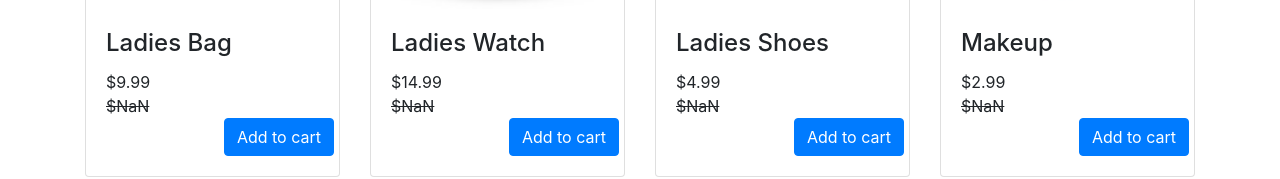
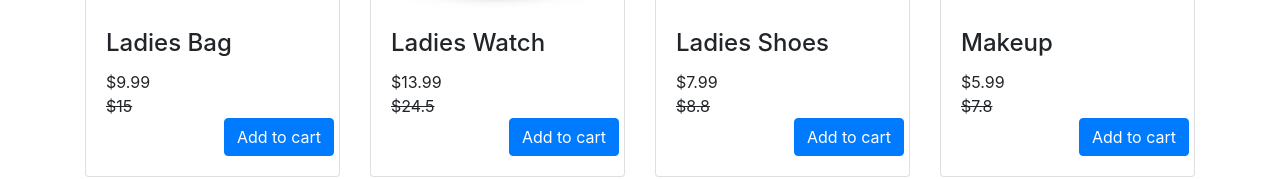
Before and after one commit to NadeekaHP/mystore, a Vue app: page / in a window 1280 px wide. Shown: the part 487-666 px from the top of the page. Built offline with nearby package versions, Linux system fonts and the light colour scheme.

Commit message:
adding discounted price

```diff
--- a/src/store.js
+++ b/src/store.js
@@ -6,11 +6,11 @@ Vue.use(Vuex);
 export default new Vuex.Store({
   state: {
     forSale: [
-        { invId: 1, name: 'Ladies Bag', image: '/assets/1.jpg', price: 999 },
-        { invId: 2, name: 'Ladies Watch', image: '/assets/2.jpg', price: 1499 },
-        { invId: 3, name: 'Ladies Shoes', image: '/assets/3.jpg', price: 499 },
-        { invId: 4, name: 'Makeup', image: '/assets/4.jpg', price: 299 },
-      ],
+      { invId: 1, name: 'Ladies Bag', image: '/assets/1.jpg', price: 999, discounted: 1500, details:"" },
+      { invId: 2, name: 'Ladies Watch', image: '/assets/2.jpg', price: 1399, discounted: 2450 },
+      { invId: 3, name: 'Ladies Shoes', image: '/assets/3.jpg', price: 799, discounted: 880 },
+      { invId: 4, name: 'Makeup', image: '/assets/4.jpg', price: 599, discounted: 780 },
+    ],
       inCart: [],
   },
   getters: {
```
